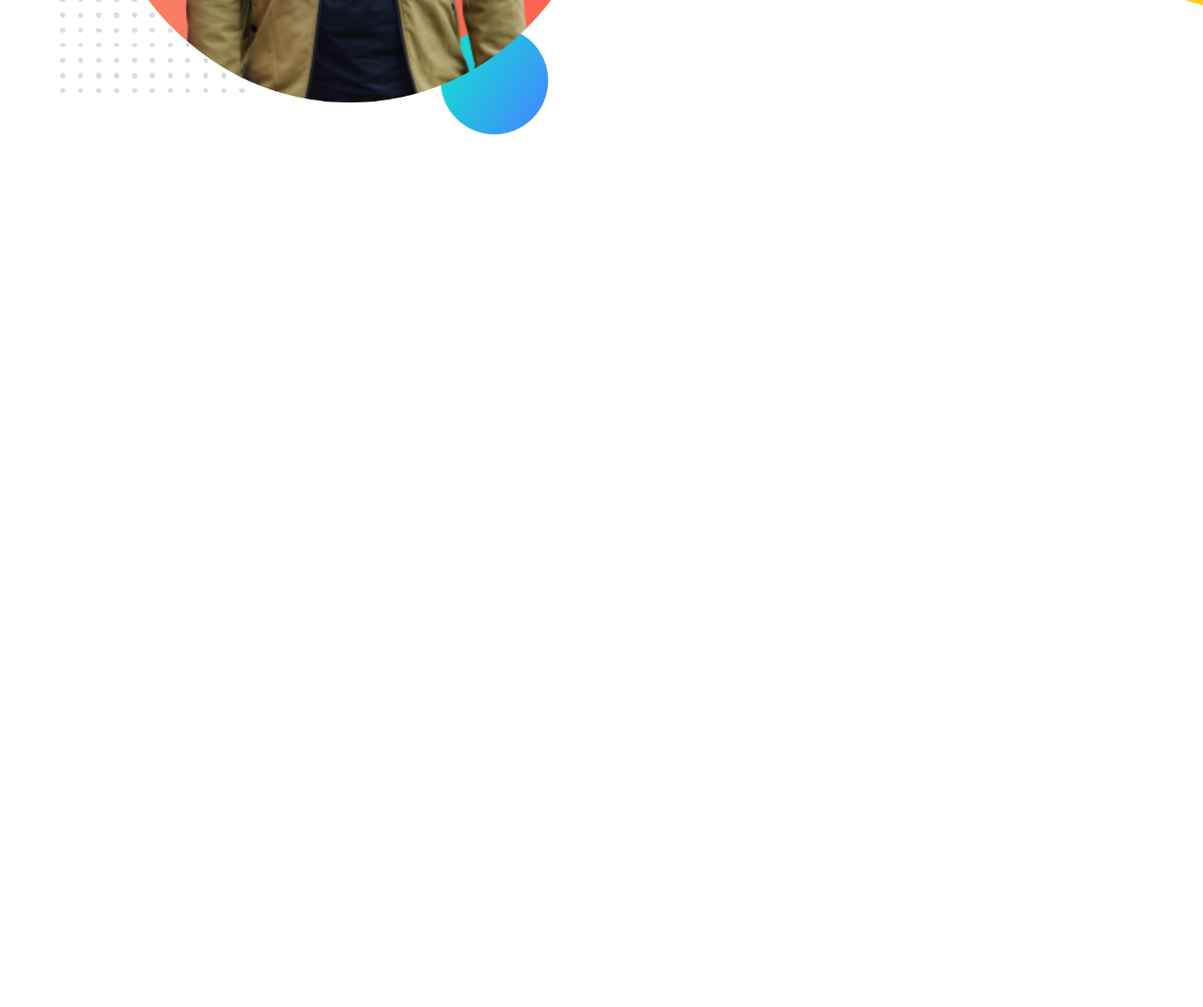
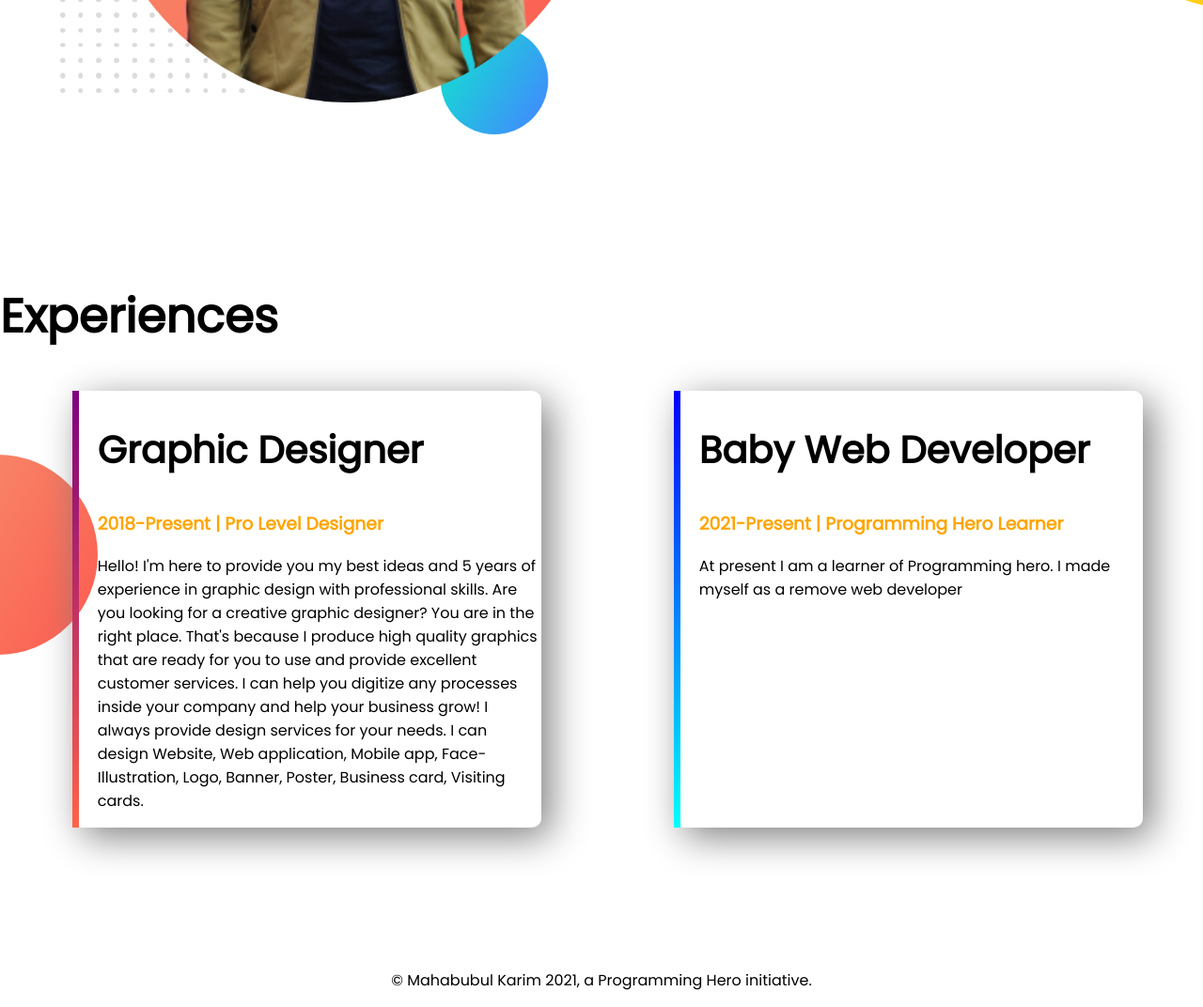
Before and after one commit to mahabubul1974/developer-portfolio, a plain HTML site: page index.html in a window 1280 px wide. Shown: the part 1158-2230 px from the top of the page at 94% size. Before the commit the page ends 1458 px from the top, so only its background shows below. Drawn offline with Linux system fonts and the light colour scheme.

Commit message:
footer and experience added

```diff
--- a/index.html
+++ b/index.html
@@ -14,7 +14,7 @@
 </head>
 
 <body>
-    <section class="top-banner">
+    <section class="top-banner flexible-container">
         <div class="half-width">
             <h1>Welcome To</h1>
             <h1><span class="orange-color">Mahabubul's</span> World!!</h1>
@@ -34,19 +34,44 @@
 
 
     </section>
-    <section class="dream-big">
+    <section class="dream-big flexible-container">
         <div class="half-width">
             <img src="images/my-pic.png" alt="">
         </div>
         <div class="half-width">
             <h1>Dream Big</h1>
-            <h2>Become a Web Developer</h2>
+            <h3>Become a Web Developer</h3>
             <p>I already learned the basic HTML and CSS. I can build any simple website. My goal is to build up more
                 websites and learn advanced topics</p>
             <a class="link-button" target="_blank" href="">DOWNLOAD RESUME</a>
         </div>
 
     </section>
+    <section class="experience-area">
+        <h1>Experiences</h1>
+        <div class="flexible-container">
+            <div id="full-stack-experince" class="experience-item">
+                <h2>Graphic Designer</h2>
+                <h3 class="orange-color">2018-Present | Pro Level Designer</h3>
+                <p>Hello! I'm here to provide you my best ideas and 5 years of experience in graphic design with
+                    professional skills. Are you looking for a creative graphic designer? You are in the right place.
+                    That's
+                    because I produce high quality graphics that are ready for you to use and provide excellent customer
+                    services. I can help you digitize any processes inside your company and help your business grow! I
+                    always provide design services for your needs. I can design Website, Web application, Mobile app,
+                    Face-Illustration, Logo, Banner, Poster, Business card, Visiting cards.</p>
+            </div>
+            <div id="web-dev-experience" class="experience-item">
+                <h2>Baby Web Developer</h2>
+                <h3 class="orange-color">2021-Present | Programming Hero Learner</h3>
+                <p>At present I am a learner of Programming hero. I made myself as a remove web developer</p>
+            </div>
+        </div>
+
+    </section>
+    <footer>
+        <p>© Mahabubul Karim 2021, a Programming Hero initiative.</p>
+    </footer>
 
 </body>
 
--- a/style.css
+++ b/style.css
@@ -6,16 +6,20 @@ body{
 h1{
     font-size: 50px;
 }
+h2{
+    font-size: 40px;
+}
 .orange-color{
     color: orange;
 }
-section{
+.flexible-container{
     display: flex;
     margin-bottom: 150px;
 }
 .half-width{
     width: 50%;
     padding-left: 5%;
+
 }
 .half-width img{
     width: 100%;
@@ -38,3 +42,32 @@ section{
     background-repeat: no-repeat;
     background-position: right;
 }
+.experience-area{
+    background-image: url(images/exp-bg.png);
+    background-repeat: no-repeat;
+    background-position: left;
+}
+.experience-item{
+    width: 40%;
+    margin-left: 6%;
+    margin-right: 5%;
+    padding-left: 20px;
+    border-radius: 10px;
+    box-shadow: 10px 10px 40px gray;
+    border-left: 10px solid ;
+
+}
+#web-dev-experience{
+    border-left: 7px solid;
+    border-image: linear-gradient(blue, cyan);
+    border-image-slice: 1;
+
+}
+#full-stack-experince{
+    border-left: 7px solid;
+    border-image: linear-gradient(purple, tomato);
+    border-image-slice: 1;
+}
+footer p{
+    text-align: center;
+}
```
Also changed, not shown: images/my-bg.png (deleted), images/my-bg2.png (deleted), showOff/1625463765448-removebg-preview.png (deleted), showOff/km.png (deleted), showOff/mkm-removebg-preview.png (deleted), showOff/mkm.jpg (deleted), showOff/my-pic.png (deleted), 4 other files.
